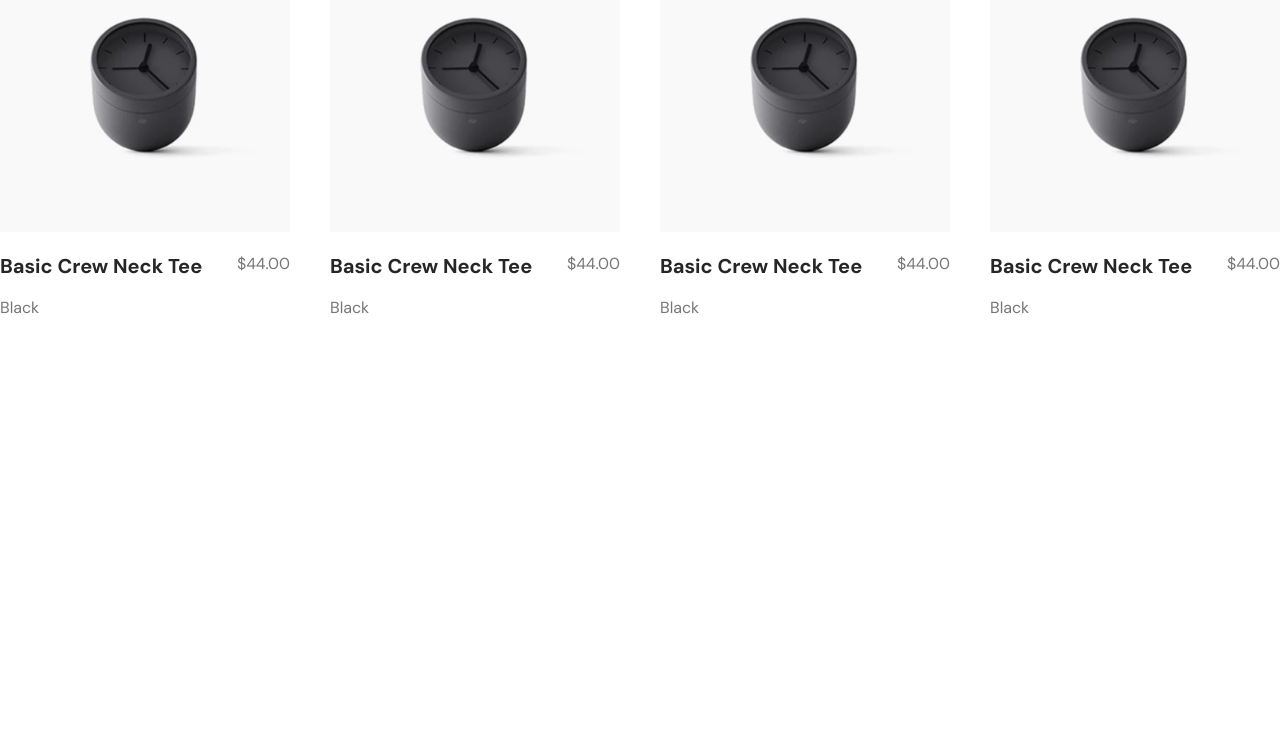
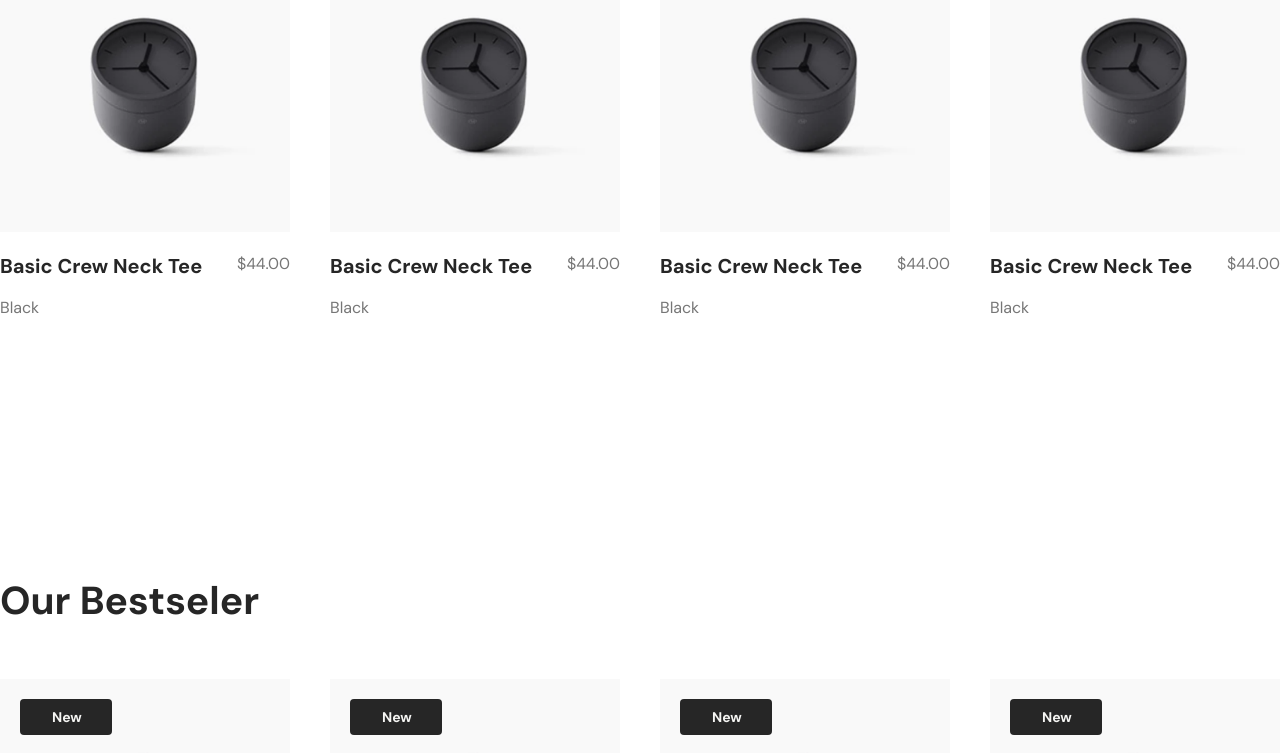
Before and after one commit to RezaualHossenSunny/orebi-_ecommerce, a React (Vite) app: page / in a window 1280 px wide. Shown: the part 2002-2755 px from the top of the page. Before the commit the page ends 2518 px from the top, so only its background shows below. Built offline with nearby package versions, Linux system fonts and the light colour scheme.

Commit message:
best selear

```diff
--- /dev/null
+++ b/src/Component/Award/Award.jsx
@@ -0,0 +1,16 @@
+import React from 'react'
+import Container from '../Layout/Container'
+import award from '../../assets/award.png'
+const Award = () => {
+  return (
+    <div>
+        <Container>
+            <div className='py-32'>
+            <img src={award}/>
+            </div>
+        </Container>
+    </div>
+  )
+}
+
+export default Award
--- /dev/null
+++ b/src/Component/Bestsler/Bestseler.jsx
@@ -0,0 +1,24 @@
+import React from 'react'
+import Container from '../Layout/Container'
+import Producat from '../Layout/Producat'
+import Flex from '../Layout/Flex'
+
+const Bestseler = () => {
+  return (
+    <div className='py-14'>
+    <Container>
+        <p className=' font-dm text-primary font-bold text-[39px]'>Our Bestseler</p>
+
+         <Flex className=' gap-x-10'>
+         <Producat badge={true}/>
+         <Producat badge={true}/>
+         <Producat badge={true}/>
+         <Producat badge={true}/>
+         </Flex>
+
+    </Container>
+</div>
+  )
+}
+
+export default Bestseler
--- a/src/Pages/Home.jsx
+++ b/src/Pages/Home.jsx
@@ -3,6 +3,8 @@ import Baner from '../Component/Baner/Baner'
 import Additional from '../Component/Additional/Additional'
 import Advrise from '../Component/Adversie/Advrise'
 import Arrivals from '../Component/Arrivals/Arrivals'
+import Bestseler from '../Component/Bestsler/Bestseler'
+import Award from '../Component/Award/Award'
 
 
 const Home = () => {
@@ -12,6 +14,8 @@ const Home = () => {
        <Additional/>
        <Advrise/>
        <Arrivals/>
+       <Bestseler/>
+       <Award/>
     </>
   )
 }
```
Also changed, not shown: src/assets/award.png (added).
